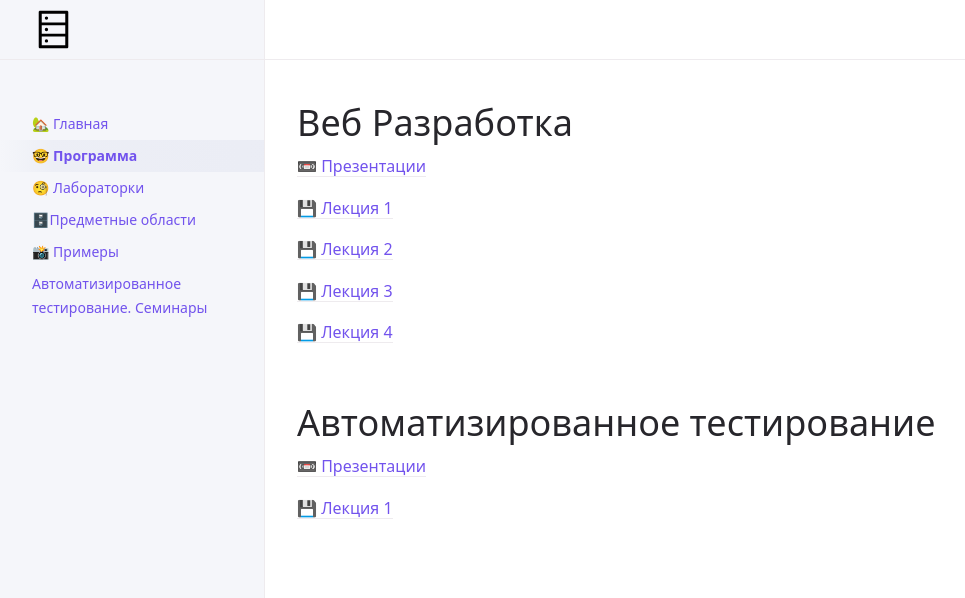
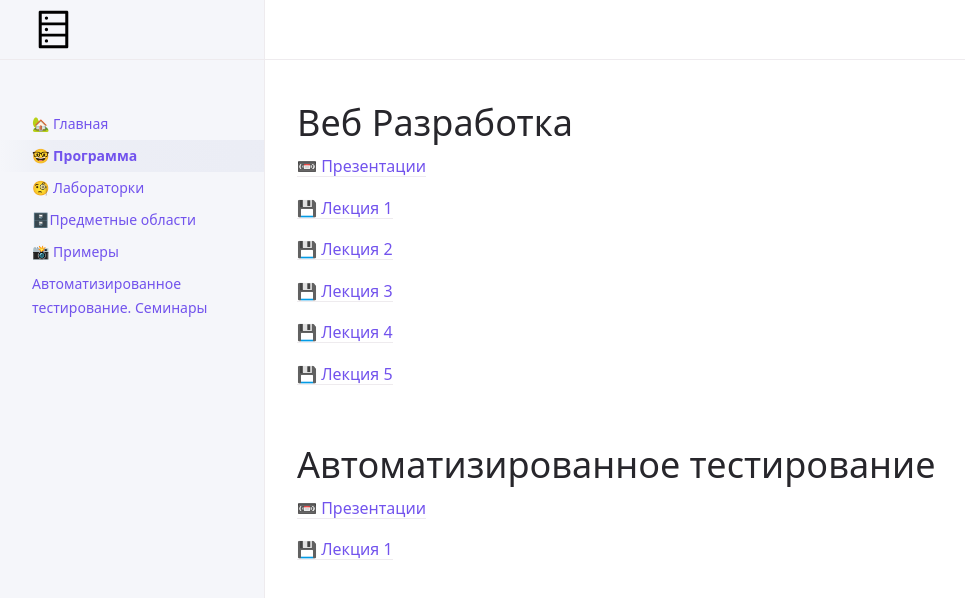
Before and after one commit to Das-dasein/db-lovefield, a Jekyll site: the page built from program.md, in a window 1280 px wide. Shown: the top 598 px of the page, without its empty margins (107-1072 px from the left). Built offline with Jekyll 4.4.1, drawn with Linux system fonts in a browser that asks for light colours; our own code applies the rules of GitHub Pages for plain Markdown files; a script that is not in the unit is left out.

Commit message:
Update program.md

```diff
--- a/program.md
+++ b/program.md
@@ -13,7 +13,9 @@ nav_order: 2
 
 [💾 Лекция 3](https://bbb.ssau.ru:8443/playback/presentation/2.3/5fdab412d456fb67a87df8140fbc8ccb3fa191ff-1675688308593) <br>
 
-[💾 Лекция 4](https://bbb.ssau.ru:8443/playback/presentation/2.3/5fdab412d456fb67a87df8140fbc8ccb3fa191ff-1676293349759)
+[💾 Лекция 4](https://bbb.ssau.ru:8443/playback/presentation/2.3/5fdab412d456fb67a87df8140fbc8ccb3fa191ff-1676293349759) <br>
+
+[💾 Лекция 5](https://bbb.ssau.ru:8443/playback/presentation/2.3/5fdab412d456fb67a87df8140fbc8ccb3fa191ff-1676897986363)
 
 # Автоматизированное тестирование
 
```
